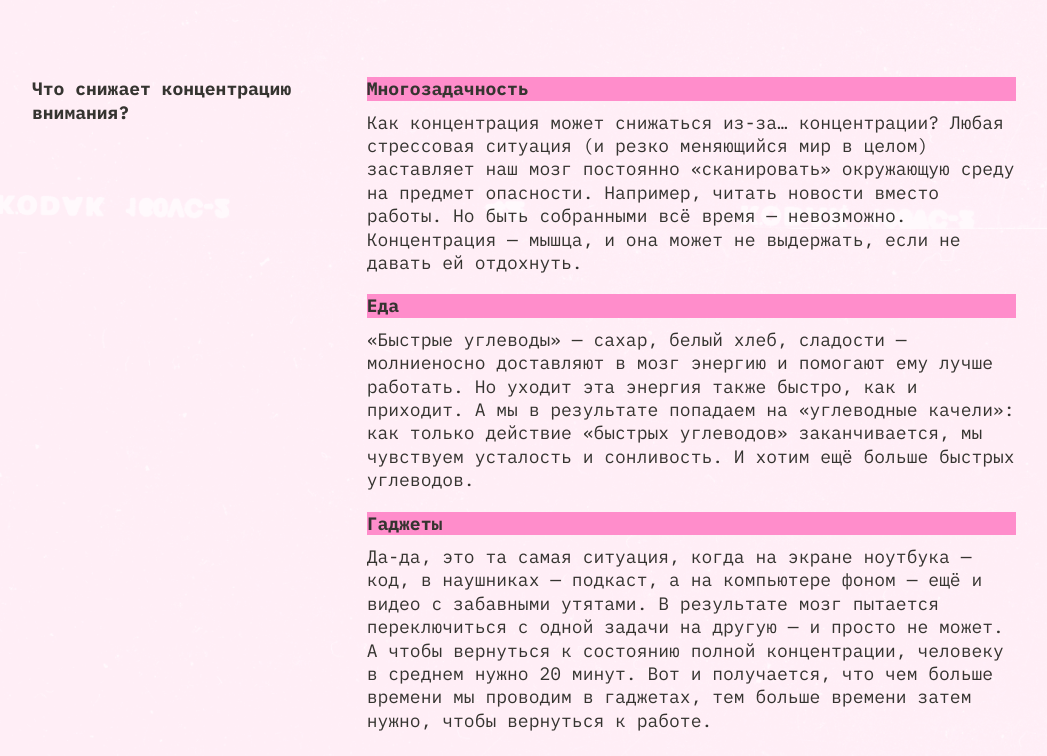
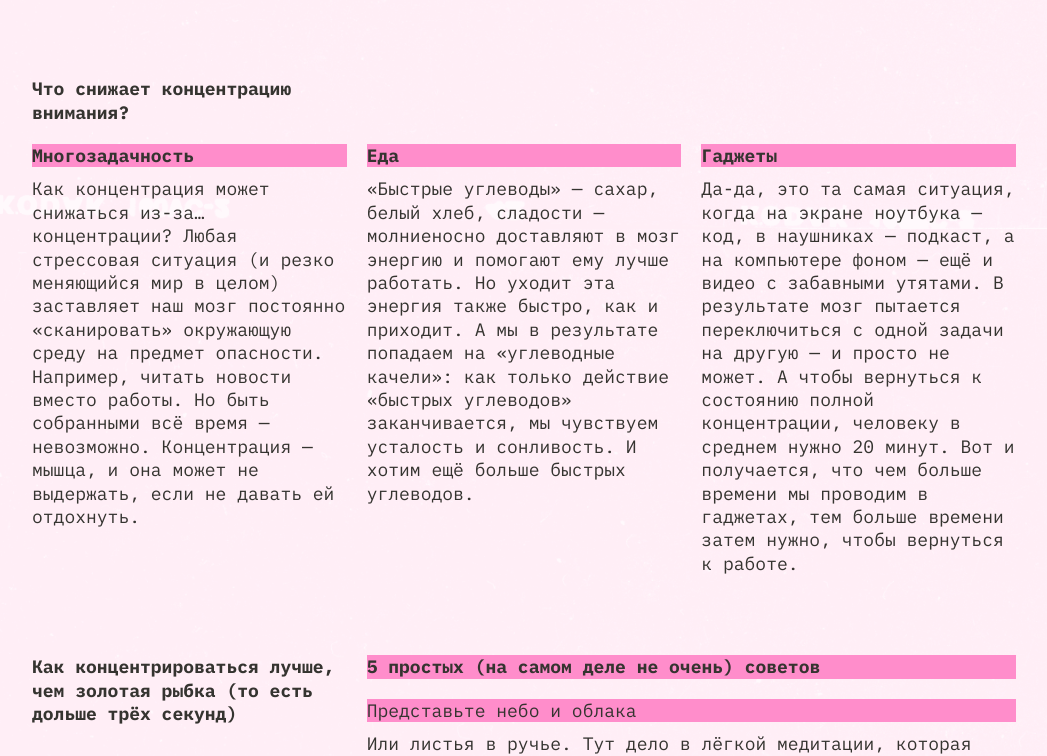
Before and after one commit to Valentinochka78/slozhno-sosredotochitsya, a plain HTML site: page index.html in a window 1280 px wide. Shown: the part 1371-2127 px from the top of the page, without its empty margins (116-1163 px from the left). Drawn offline with Linux system fonts and the light colour scheme.

Commit message:
правка3

```diff
--- a/index.html
+++ b/index.html
@@ -84,42 +84,39 @@
 
       <section class="what">
         <h2 class="content__title">Что снижает концентрацию внимания?</h2>
-        <div class="card">
+      <ul class="section">
+        <li class="card-decor">
           <h3 class="card__title">Многозадачность</h3>
-          <p class="content__text">
-            Как концентрация может снижаться из-за… концентрации? Любая
-            стрессовая ситуация (и резко меняющийся мир в целом) заставляет наш
-            мозг постоянно «сканировать» окружающую среду на предмет опасности.
-            Например, читать новости вместо работы. Но быть собранными всё время
-            — невозможно. Концентрация — мышца, и она может не выдержать, если
-            не давать ей отдохнуть.
-          </p>
-        </div>
+            <p class="paragraph content__text">
+              Как концентрация может снижаться из-за… концентрации? Любая
+              стрессовая ситуация (и резко меняющийся мир в целом) заставляет наш
+              мозг постоянно «сканировать» окружающую среду на предмет опасности.
+              Например, читать новости вместо работы.  Но быть собранными всё время
+              — невозможно. Концентрация — мышца, и она может не выдержать,
+              если не давать ей отдохнуть.
+            </p>
+        </li>
 
-        <div class="card">
+        <li class="card-decor">
           <h3 class="card__title">Еда</h3>
-          <p class="content__text">
-            «Быстрые углеводы» — сахар, белый хлеб, сладости — молниеносно
-            доставляют в мозг энергию и помогают ему лучше работать. Но уходит
-            эта энергия также быстро, как и приходит. А мы в результате попадаем
-            на «углеводные качели»: как только действие «быстрых углеводов»
-            заканчивается, мы чувствуем усталость и сонливость. И хотим ещё
-            больше быстрых углеводов.
-          </p>
-        </div>
+           <p class="paragraph content__text">«Быстрые углеводы» — сахар, белый хлеб, сладости — молниеносно доставляют в мозг
+            энергию и помогают ему лучше работать.
+            Но уходит эта энергия также быстро, как и приходит.
+            А мы в результате попадаем на «углеводные качели»: как только действие «быстрых углеводов» заканчивается, мы чувствуем усталость и сонливость.
+            И хотим ещё больше быстрых углеводов.</p>
+        </li>
 
-        <div class="card">
+           <li class="card-decor">
           <h3 class="card__title">Гаджеты</h3>
-          <p class="content__text">
-            Да-да, это та самая ситуация, когда на экране ноутбука — код, в
+          <p class="paragraph content__text">Да-да, это та самая ситуация, когда на экране ноутбука — код, в
             наушниках — подкаст, а на компьютере фоном — ещё и видео с забавными
             утятами. В результате мозг пытается переключиться с одной задачи на
             другую — и просто не может. А чтобы вернуться к состоянию полной
             концентрации, человеку в среднем нужно 20 минут. Вот и получается,
             что чем больше времени мы проводим в гаджетах, тем больше времени
-            затем нужно, чтобы вернуться к работе.
-          </p>
-        </div>
+            затем нужно, чтобы вернуться к работе.</p>
+          </li>
+      </ul>
       </section>
 
       <section class="how">
--- a/styles/light.css
+++ b/styles/light.css
@@ -20,7 +20,7 @@
   .page.theme_light .header__text {
     color: var(--accent-color);
   }
-  .page.theme__auto .header__rec {
+  .page.theme_auto .header__rec {
     display: block;
   }
 
--- a/styles/style.css
+++ b/styles/style.css
@@ -136,13 +136,16 @@
 
 .content-section {
   padding-inline: var(--padding-inline);
+  display: grid;
 }
 
 .content__title {
   color: var(--accent-color);
+  font-family: var(--font-family);
   font-weight: var(--font-weight);
   line-height: var(--line-height);
   font-size: var(--font-size);
+  font-style: var(--font-style);
 }
 
 .title-decor {
@@ -151,7 +154,7 @@
   font-family: var(--font-family);
   font-size: var(--font-size);
   font-style: var(--font-style);
-  font-weight: 400;
+  font-weight: var(--accent-font-weight);
   line-height: var(--line-height);
 }
 
@@ -163,6 +166,7 @@
   font-style: var(--font-style);
   font-weight: var(--accent-font-weight);
   line-height: var(--line-height);
+  list-style: none;
 }
 
 .why {
@@ -195,13 +199,26 @@
 
 .what {
   margin-block-start: var(--margin-top-big);
-  display: grid;
-  grid-template-columns: repeat(3, 1fr);
-  grid-gap: 20px;
 }
 
-.content__title .what {
-  grid-column: 1 / 4;
+.what .content__title {
+  margin-bottom: 20px;
+  width: 315px;
+}
+
+.section {
+  display: flex;
+  flex-direction: row;
+  gap: 20px;
+}
+
+.card-decor {
+  flex: 1 1 315px;
+}
+
+.paragraph:not(:last-child) {
+  padding-block-end: 20px;
+  flex: 1;
 }
 
 .how {
@@ -220,11 +237,6 @@
   display: grid;
   grid-template-columns: repeat(3, 1fr);
   gap: var(--gallery-gap);
-}
-
-.gallery__title {
-  align-self: start;
-  grid-column: 1 / 4;
 }
 
 .gallery__picture {
@@ -303,12 +315,16 @@
     grid-column: 2 / 3;
   }
 
-  .what {
-    grid-template-columns: 1fr 2fr;
+  .what .content__title {
+    width: 236px;
   }
 
-  .what .card {
-    grid-column: 1 / 4;
+  .section {
+    flex-direction: column;
+  }
+
+  .card-decor {
+    flex: 1 1 174px;
   }
 
   .how {
@@ -373,12 +389,13 @@
     grid-column: 1 / 2;
   }
 
-  .what {
-    grid-template-columns: 1fr;
+  .section {
+    display: flex;
+    flex-direction: column;
   }
 
-  .what .card {
-    grid-column: 1 / 2;
+  .what .content__title {
+    width: 355px;
   }
 
   .how {
@@ -391,10 +408,6 @@
 
   .gallery {
     grid-template-columns: 1fr;
-  }
-
-  .gallery__title {
-    grid-column: 1 / 2;
   }
 
   .gallery .gallery__card:nth-child(2) {
```
